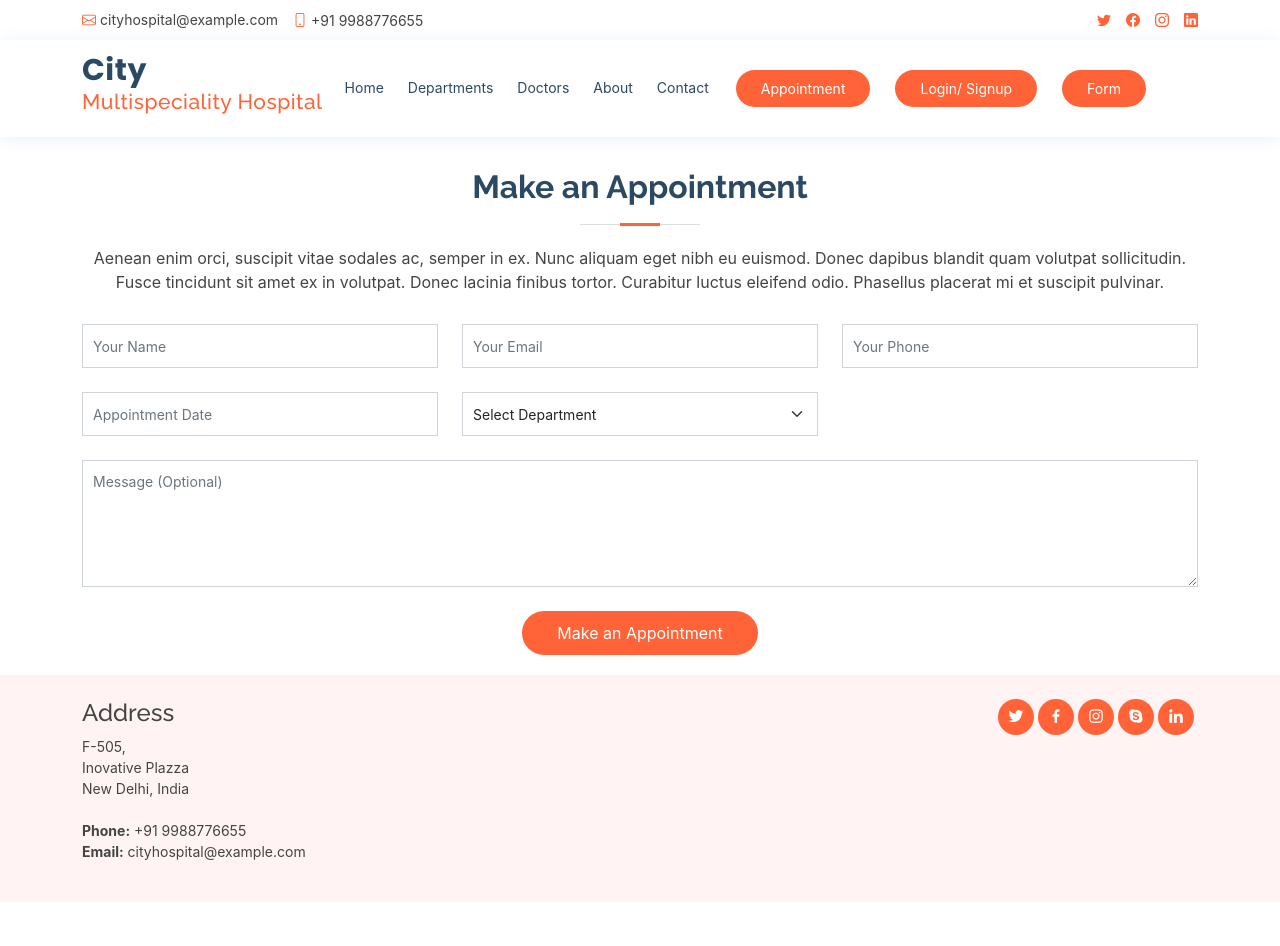
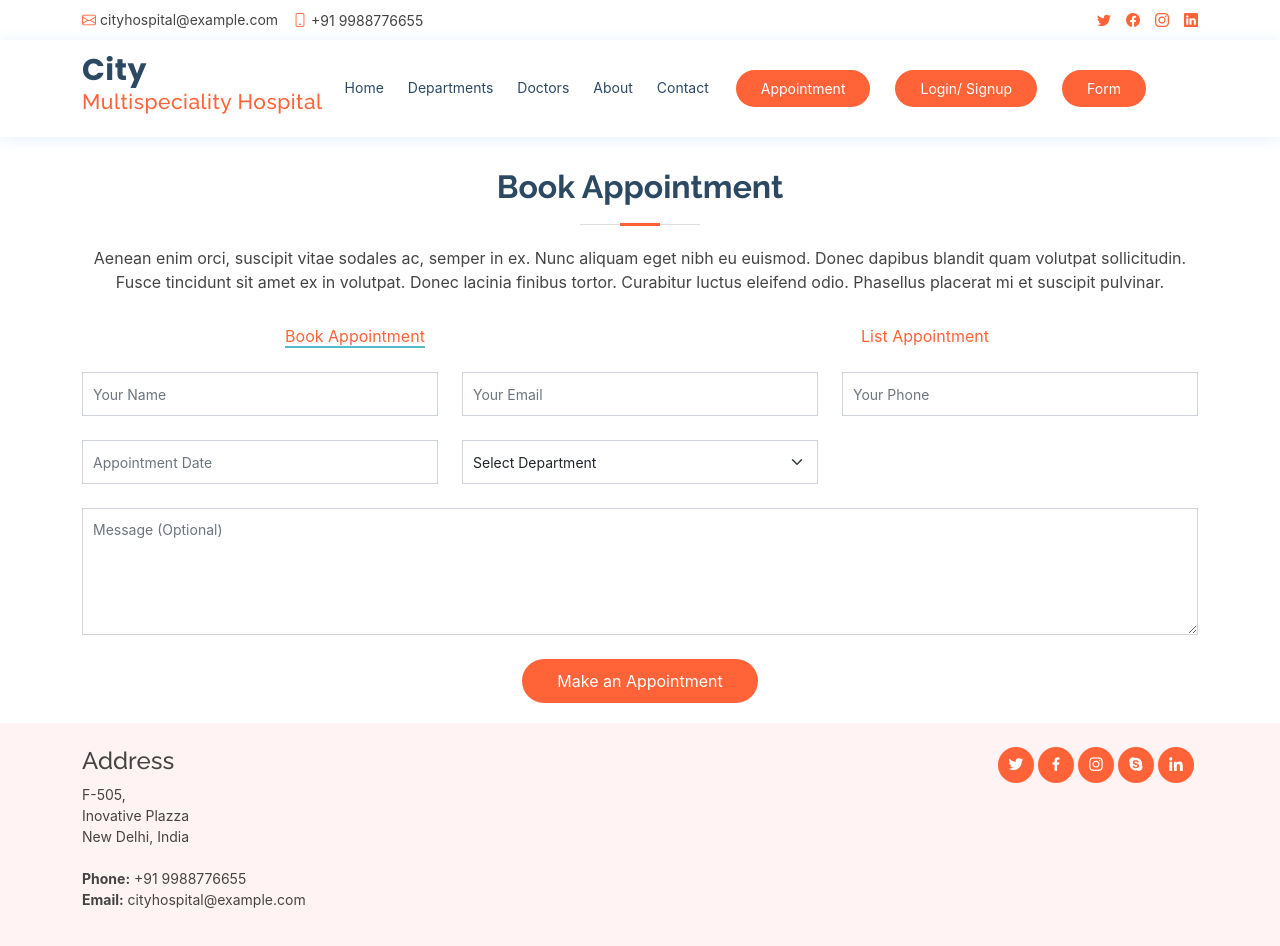
Before and after one commit to rnwsavan/firstreact, a React (Create React App) app: page /apponmemt in a window 1280 px wide. Shown: the top 946 px of the page. Before the commit the page ends 902 px from the top, so only its background shows below. Built offline with nearby package versions, Linux system fonts and the light colour scheme; sample sign-in values are in the browser's storage.

Commit message:
change work

```diff
--- a/public/assets/css/style.css
+++ b/public/assets/css/style.css
@@ -1752,3 +1752,7 @@ section {
 .main-header {
   height: 138px;
 }
+
+.aptNav{
+  border-bottom: 2px solid #56bbc9;
+}
--- a/src/App.js
+++ b/src/App.js
@@ -12,7 +12,8 @@ import Login from './container/Login-Signup/Login';
 import Form_1 from './container/Forms/Form_1';
 import PublicRoute from './Routes/PublicRoute';
 import PrivateRoute from './Routes/PrivateRoute';
-import Appo from './container/Home/appo';
+import Appo from './container/Home/Appo';
+import ListAppo from './container/Home/ListAppo';
 
 function App() {
   return (
@@ -24,7 +25,8 @@ function App() {
       <PublicRoute exact path={"/contact"} component={Contact}/>
       <PrivateRoute exact path={"/doctor"} component={Doctors}/>
       <PublicRoute exact path={"/depatment"} component={department}/>
-      <PublicRoute exact path={"/apponmemt"} component={Appo}/>
+      <PrivateRoute exact path={"/apponmemt"} component={Appo}/>
+      <PrivateRoute exact path={"/ListAppoinment"} component={ListAppo}/>
       <PublicRoute restricted={true} exact path={"/Login"} component={Login}/>
       <Route exact path={"/Form"} component={Form_1}/>
     </switch>
--- /dev/null
+++ b/src/container/Home/ListAppo.js
@@ -0,0 +1,69 @@
+import React, { useState } from 'react';
+import { useFormik } from 'formik';
+import * as yup from 'yup';
+import { NavLink } from 'react-router-dom';
+
+function ListAppo(props) {
+    const [userType, setuserType] = useState("Appointment");
+
+    let Appo = {
+        name: yup.string().required("please Enter your Name"),
+        email: yup.string().email("please enter valid email").required("please enter your email"),
+        phone: yup.string().required("please enter your phone"),
+        date: yup.string().required("please enter date"),
+        message: yup.string().required("please enter your message"),
+        department: yup.string().required("please select department")
+    }
+
+    let schema, initiValue;
+
+    if (userType === "Appointment") {
+        schema = yup.object().shape(Appo);
+        initiValue = {
+            name: "",
+            email: "",
+            phone: "",
+            date: "",
+            message: "",
+            department: ""
+        }
+    }
+
+    const formik = useFormik({
+        initialValues: initiValue,
+        validationSchema: schema,
+        onSubmit: (values, { reset }) => {
+            if (userType === "Appointment") {
+                console.log("Successfully Appointment");
+            }
+            reset()
+        }
+    });
+
+    return (
+        <main>
+            <section id="appointment" className="appointment">
+                <div className="container">
+                    <div className="section-title">
+                        <h2>Make an Appointment</h2>
+                        <p>Aenean enim orci, suscipit vitae sodales ac, semper in ex. Nunc aliquam eget nibh eu euismod. Donec dapibus
+                            blandit quam volutpat sollicitudin. Fusce tincidunt sit amet ex in volutpat. Donec lacinia finibus tortor.
+                            Curabitur luctus eleifend odio. Phasellus placerat mi et suscipit pulvinar.</p>
+                    </div>
+                    <div className='row text-center mb-4'>
+                        <div className='col-md-6'>
+                            <NavLink to={"/apponmemt"} activeClassName='aptNav'>Book Appointment</NavLink>
+                        </div>
+                        <div className='col-md-6'>
+                            <NavLink to={"/ListAppoinment"} activeClassName='aptNav'>List Appointment</NavLink>
+                        </div>
+                    </div>
+
+                </div>
+            </section>
+        </main>
+
+    );
+}
+
+export default ListAppo;
--- a/src/container/Home/appo.js
+++ b/src/container/Home/appo.js
@@ -1,36 +1,43 @@
 import React, { useState } from 'react';
 import { Form, Formik, useFormik } from 'formik';
 import * as yup from 'yup';
+import { NavLink, useHistory } from 'react-router-dom';
 
 function Appo(props) {
     const [userType, setuserType] = useState("Appointment");
+    const history = useHistory;
 
+    const handleInsert=()=>{
+        history.push("/ListAppoinment")
+    }
     let Appo = {
-        name: yup.string().required("please Enter your Name").required("please enter your name"),
+        name: yup.string().required("please Enter your Name"),
         email: yup.string().email("please enter valid email").required("please enter your email"),
-        phone: yup.string().required("please enter your phone").required("please enter your phone"),
-        date: yup.string().required("please enter date").required("please enter make date"),
-        message: yup.string().required("please enter your message").required("please enter your message")
+        phone: yup.string().required("please enter your phone"),
+        date: yup.string().required("please enter date"),
+        message: yup.string().required("please enter your message"),
+        department: yup.string().required("please select department")
     }
 
     let schema, initiValue;
 
-    if(userType === "Appointment"){
+    if (userType === "Appointment") {
         schema = yup.object().shape(Appo);
         initiValue = {
             name: "",
             email: "",
             phone: "",
             date: "",
-            message: ""
+            message: "",
+            department: ""
         }
     }
 
     const formik = useFormik({
-        initialValues : initiValue,
-        validationSchema : schema,
-        onSubmit: (values, {reset}) => {
-            if(userType === "Appointment"){
+        initialValues: initiValue,
+        validationSchema: schema,
+        onSubmit: (values, { reset }) => {
+            if (userType === "Appointment") {
                 console.log("Successfully Appointment");
             }
             reset()
@@ -42,10 +49,18 @@ function Appo(props) {
             <section id="appointment" className="appointment">
                 <div className="container">
                     <div className="section-title">
-                        <h2>Make an Appointment</h2>
+                        <h2>Book Appointment</h2>
                         <p>Aenean enim orci, suscipit vitae sodales ac, semper in ex. Nunc aliquam eget nibh eu euismod. Donec dapibus
                             blandit quam volutpat sollicitudin. Fusce tincidunt sit amet ex in volutpat. Donec lacinia finibus tortor.
                             Curabitur luctus eleifend odio. Phasellus placerat mi et suscipit pulvinar.</p>
+                    </div>
+                    <div className='row text-center mb-4'>
+                        <div className='col-md-6'>
+                            <NavLink to={"/apponmemt"} activeClassName='aptNav'>Book Appointment</NavLink>
+                        </div>
+                        <div className='col-md-6'>
+                            <NavLink to={"/ListAppoinment"} activeClassName='aptNav'>List Appointment</NavLink>
+                        </div>
                     </div>
                     <Formik value={formik}>
                         <Form action method="post" role="form" className="php-email-form" onSubmit={formik.handleSubmit}>
@@ -90,7 +105,12 @@ function Appo(props) {
                                         <option value="Department 1">Department 1</option>
                                         <option value="Department 2">Department 2</option>
                                         <option value="Department 3">Department 3</option>
+                                        {
+                                        formik.errors.department ?
+                                            <p>{formik.errors.department}</p> : null
+                                    }
                                     </select>
+
                                     <div className="validate" />
                                 </div>
                             </div>
@@ -107,7 +127,7 @@ function Appo(props) {
                                 <div className="error-message" />
                                 <div className="sent-message">Your appointment request has been sent successfully. Thank you!</div>
                             </div>
-                        <div className="text-center"><button type="submit" onClick={()=> setuserType("Appointment")}>Make an Appointment</button></div>
+                            <div className="text-center"><button type="submit" onClick={() => handleInsert()}>Make an Appointment</button></div>
                         </Form>
                     </Formik>
                 </div>
```
Lines whose indentation alone changed are shown as unchanged.
